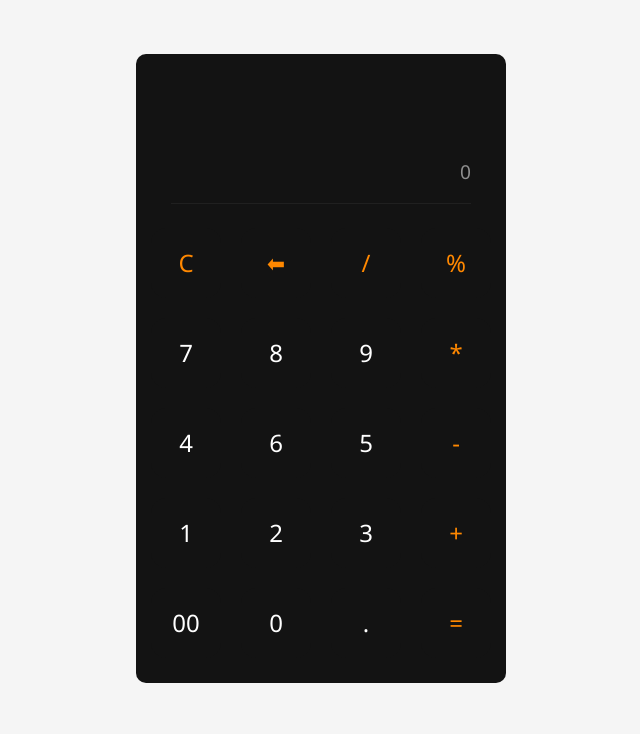
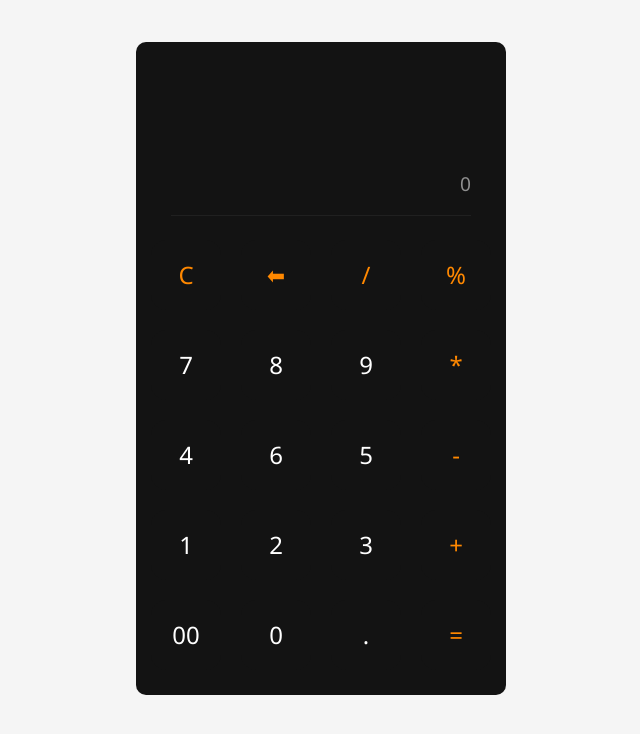
Before and after one commit to Mansiprajapatii/Calculator, a plain HTML site: page Projects/Calculater/index.html in a window 1280 px wide. Shown: the whole page, without its empty margins (319-959 px from the left). Drawn offline with Linux system fonts and the light colour scheme.

Commit message:
Update style.css

```diff
--- a/Projects/Calculater/style.css
+++ b/Projects/Calculater/style.css
@@ -33,7 +33,7 @@ body{
     border-bottom: 1px rgba(128, 128, 128, 0.116) solid;
 }
 
-#Display_area .container{
+#Display_area .CurrentInput{
     text-align: right;
     height: 8vh;
     color: white;
```
